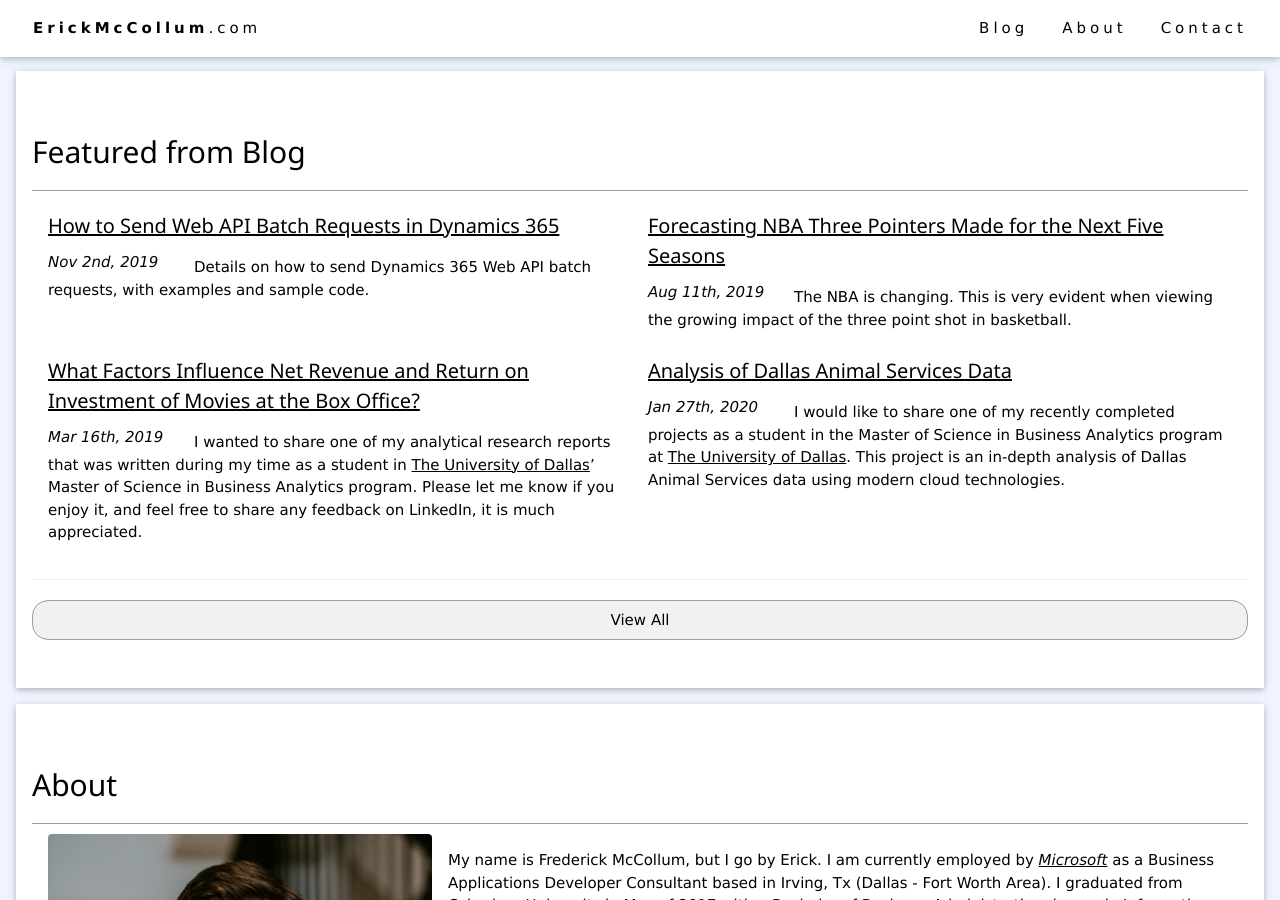
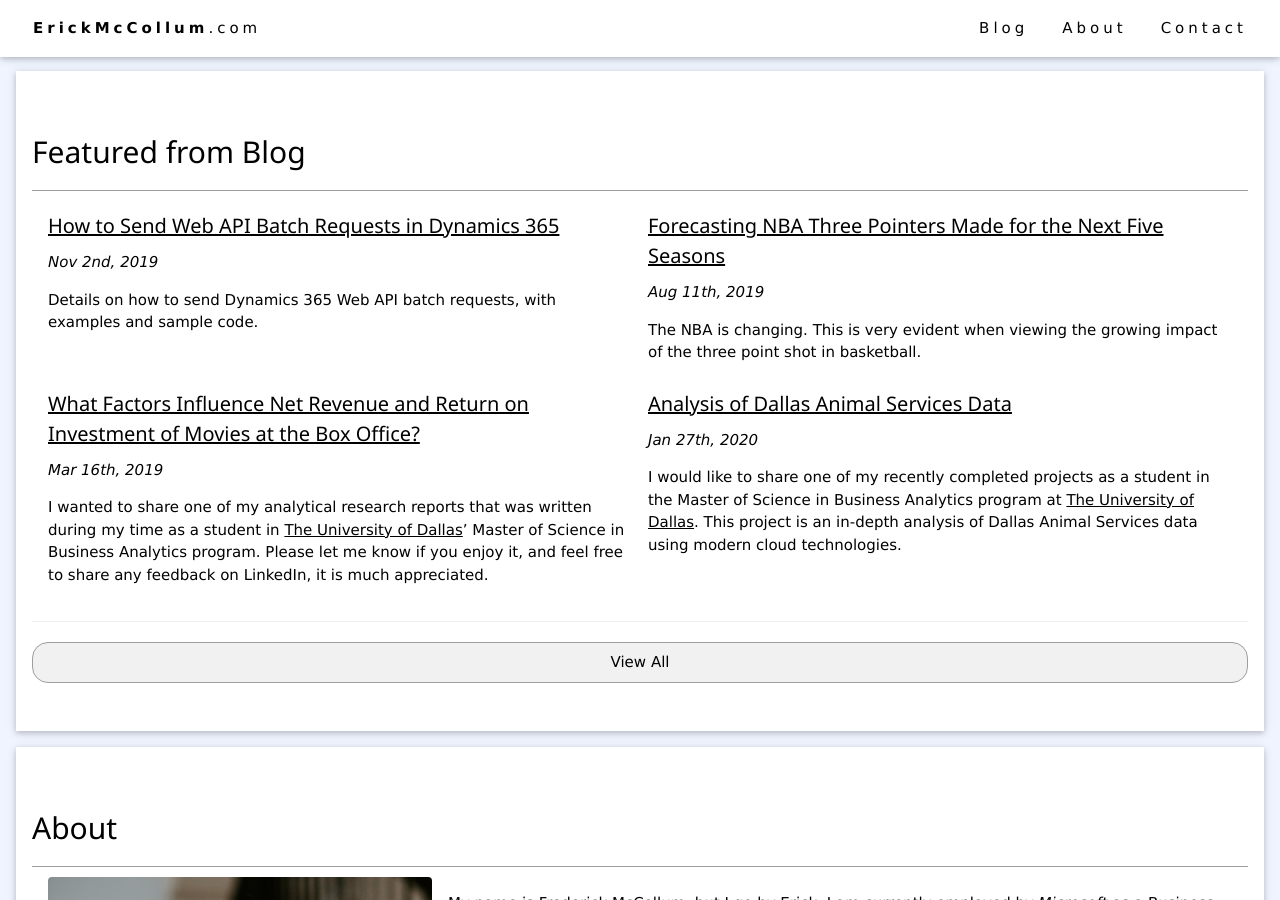
Before and after one commit to frederickm13/frederickm13.github.io, a Jekyll site: the page built from index.md, in a window 1280 px wide and 900 px high, scrolled down 673 px. Built offline with Jekyll 4.4.1, drawn with Linux system fonts in a browser that asks for light colours.

Commit message:
Update jekyll; fix date format on home

```diff
--- a/_layouts/Home.html
+++ b/_layouts/Home.html
@@ -32,24 +32,24 @@
         <div class="w3-row-padding">
             <div class="w3-col m6">
                 <a href="{{ post_1.url }}" class="w3-hover-text-grey"><h4>{{ post_1.title }}</h4></a>
-                <i class="w3-quarter">{{ post_1.date | date_to_string: "ordinal", "US" }}</i>
+                <i>{{ post_1.date | date_to_string: "ordinal", "US" }}</i>
                 <p>{{ post_1.excerpt }}</p>
             </div>
             <div class="w3-col m6">
                 <a href="{{ post_2.url }}" class="w3-hover-text-grey"><h4>{{ post_2.title }}</h4></a>
-                <i class="w3-quarter">{{ post_2.date | date_to_string: "ordinal", "US" }}</i>
+                <i>{{ post_2.date | date_to_string: "ordinal", "US" }}</i>
                 <p>{{ post_2.excerpt }}</p>
             </div>
         </div>
         <div class="w3-row-padding">
             <div class="w3-col w3-border-grey m6">
                 <a href="{{ post_3.url }}" class="w3-hover-text-grey"><h4>{{ post_3.title }}</h4></a>
-                <i class="w3-quarter">{{ post_3.date | date_to_string: "ordinal", "US" }}</i>
+                <i>{{ post_3.date | date_to_string: "ordinal", "US" }}</i>
                 <p>{{ post_3.excerpt }}</p>
             </div>
             <div class="w3-col m6">
                 <a href="{{ post_4.url }}" class="w3-hover-text-grey"><h4>{{ post_4.title }}</h4></a>
-                <i class="w3-quarter">{{ post_4.date | date_to_string: "ordinal", "US" }}</i>
+                <i>{{ post_4.date | date_to_string: "ordinal", "US" }}</i>
                 <p>{{ post_4.excerpt }}</p>
             </div>
         </div>
```
Also changed, not shown: Gemfile.lock.
